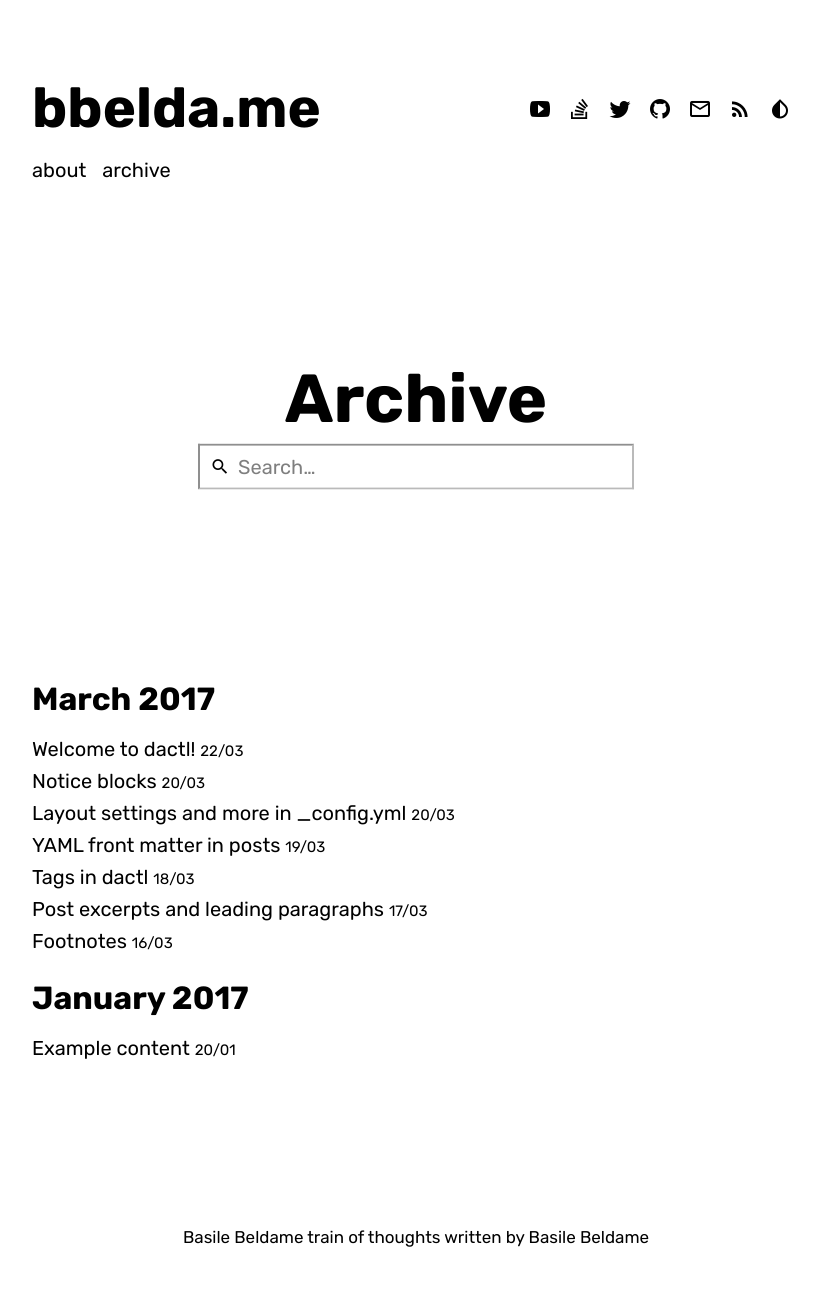
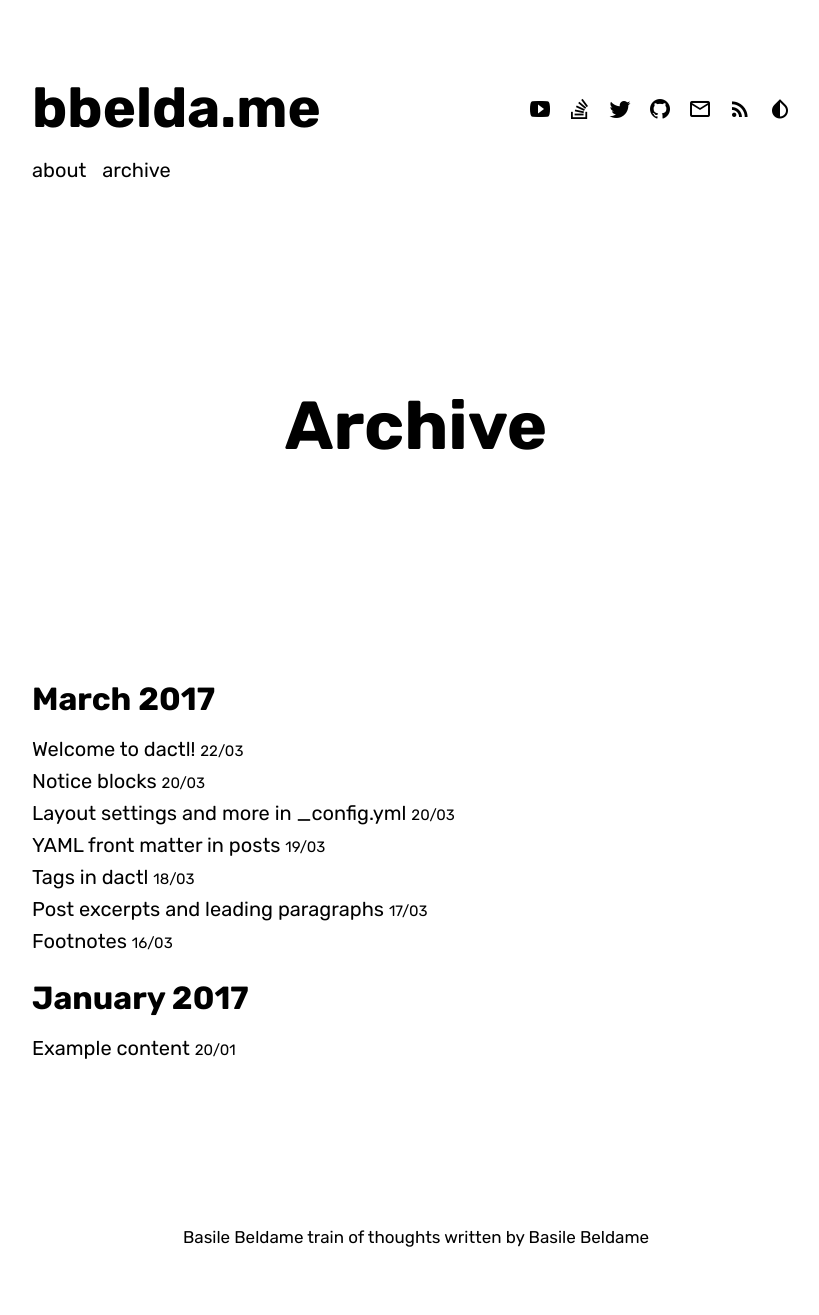
Before and after one commit to bbeldame/bbelda.me, a Jekyll site: the page built from archive.md, in a window 1280 px wide. Shown: the whole page, without its empty margins (224-1043 px from the left). Built offline with Jekyll 4.4.1, drawn with Linux system fonts in a browser that asks for light colours; some web fonts are replaced.

Commit message:
Update archive.md

```diff
--- a/archive.md
+++ b/archive.md
@@ -8,10 +8,6 @@ sitemap:
 ---
 
 <div class="page">
-
-{% capture page_subtitle %}
-  {% include page/searchbox.html %}
-{% endcapture %}
 
 {% include page/title.html title=page.title subtitle=page_subtitle %}
 
```
